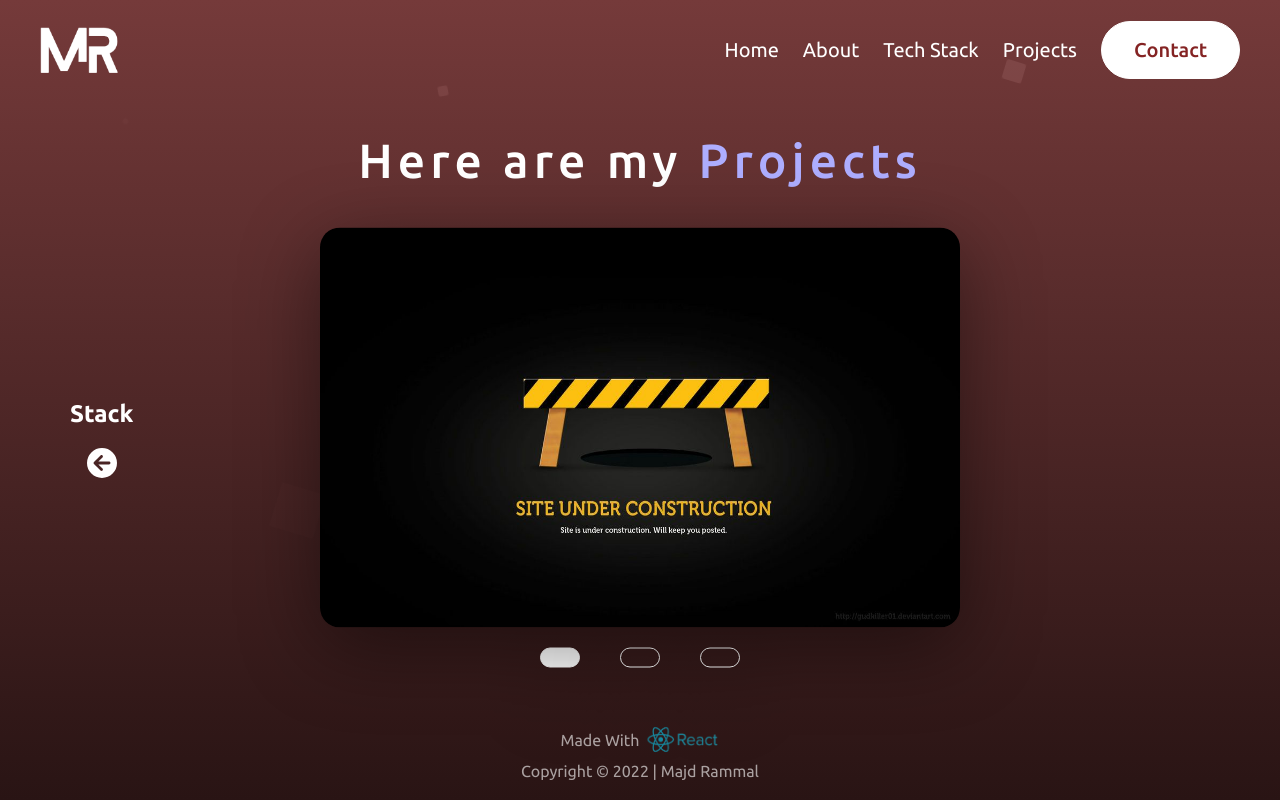
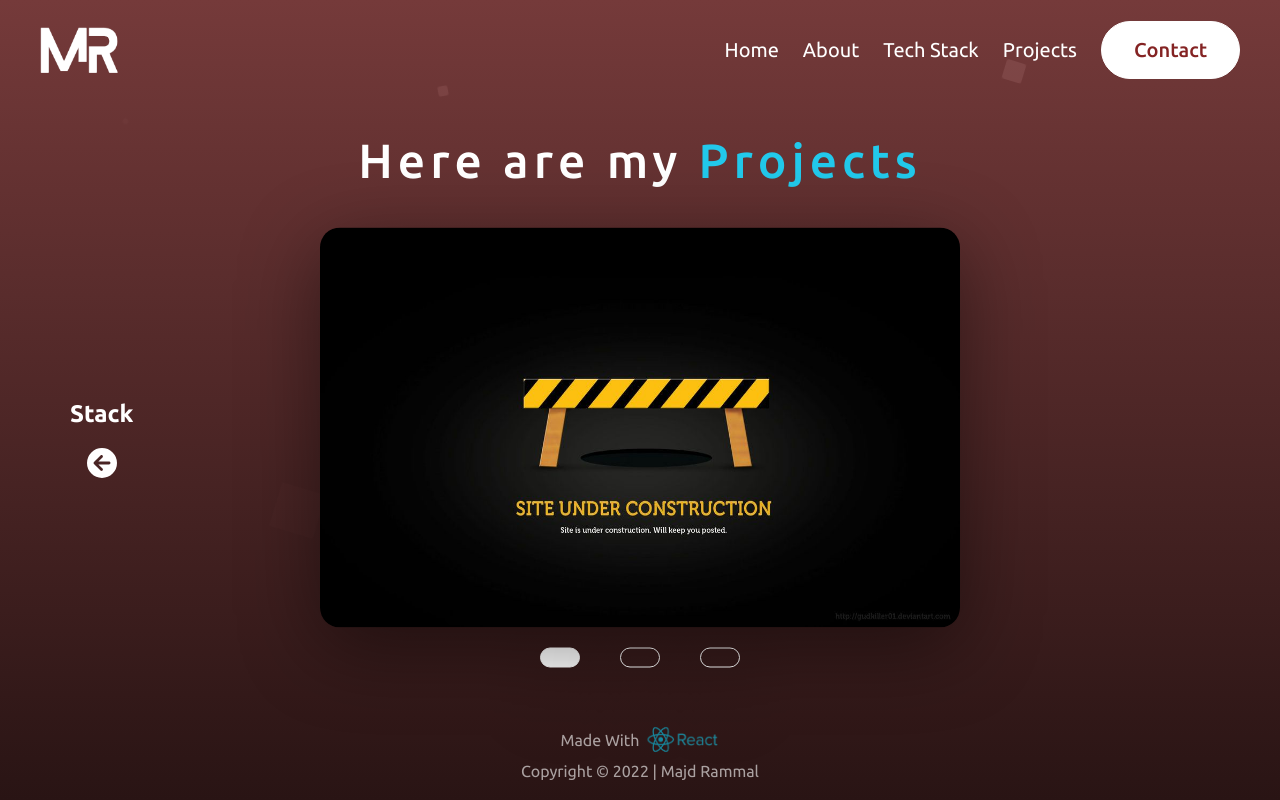
Before and after one commit to majdrammal/majd-rammal-eportfolio, a React (Create React App) app: page /projects in a window 1280 px wide. Built offline with nearby package versions, Linux system fonts and the light colour scheme.

Commit message:
Changes .blue color

```diff
--- a/src/index.css
+++ b/src/index.css
@@ -73,8 +73,7 @@ section {
 }
 
 .blue {
-  color: rgb(87, 87, 186);
-  filter: brightness(2);
+  color: #22c9eb;
 }
 
 /* HOME BACKGROUND ANIMATION */
```
